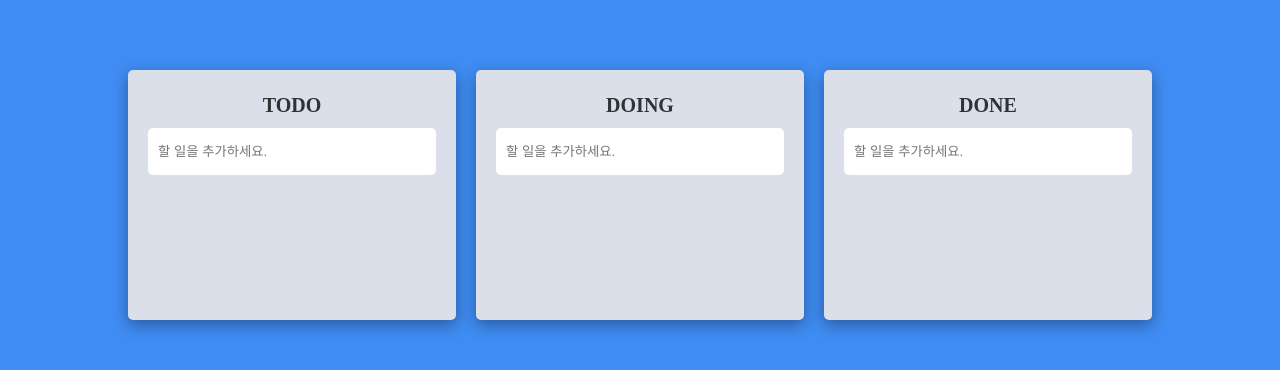
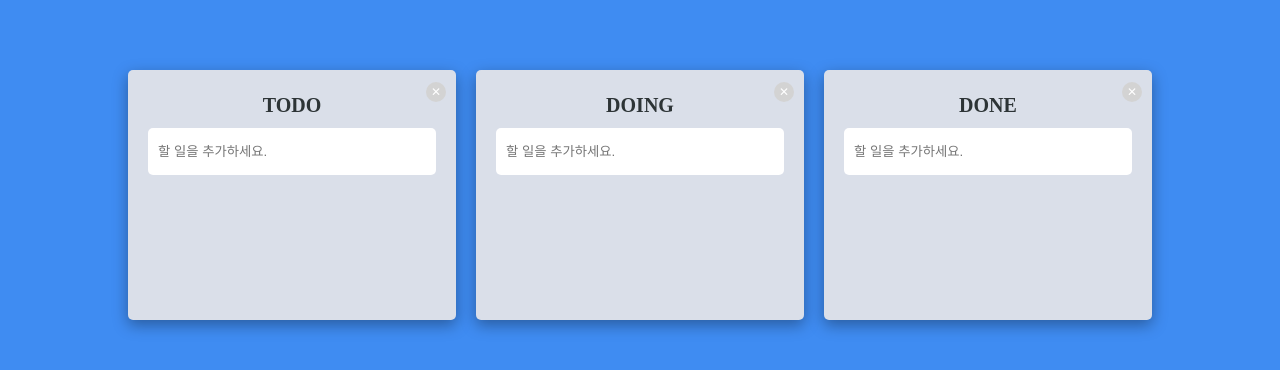
Before and after one commit to GitHubGW/react-trello, a React (Create React App) app: page / in a window 1280 px wide. Shown: the part 205-575 px from the top of the page. Built offline with nearby package versions, Linux system fonts and the light colour scheme.

Commit message:
feat(DroppableBoard): delete droppable board

```diff
--- a/src/components/DroppableBoard.tsx
+++ b/src/components/DroppableBoard.tsx
@@ -1,8 +1,8 @@
 import { Droppable, DroppableProvided, DroppableStateSnapshot } from "react-beautiful-dnd";
 import { useForm } from "react-hook-form";
-import { useSetRecoilState } from "recoil";
+import { SetterOrUpdater, useSetRecoilState } from "recoil";
 import styled from "styled-components";
-import { Todo, TodosState, todosState, TRELLO_TODO } from "../atom";
+import { Todo, TodosState, todosState } from "../atom";
 import { handleSaveTodoInLocalStorage } from "../todo.utils";
 import DraggableCard from "./DraggableCard";
 
@@ -15,7 +15,23 @@ interface FormData {
   text: string;
 }
 
-const Container = styled.div``;
+const Container = styled.div`
+  position: relative;
+`;
+
+const DeleteBoardButton = styled.button`
+  position: absolute;
+  top: 12px;
+  right: 10px;
+  border: none;
+  outline: none;
+  cursor: pointer;
+  background-color: lightgray;
+  color: white;
+  padding: 3px 5px;
+  border-radius: 50px;
+  font-size: 12px;
+`;
 
 const Board = styled.div`
   background-color: ${(props) => props.theme.boardColor};
@@ -50,14 +66,24 @@ const BoardContent = styled.div<{ isDraggingOver: boolean; draggingFromThisWith:
   border-radius: 5px;
   transition: all 0.5s;
   padding: 10px;
-  margin-top: 10px;
+  margin-top: 8px;
   box-sizing: border-box;
   background-color: ${(props) => (props.isDraggingOver === true ? props.theme.boardBgColor : props.draggingFromThisWith === true ? "rgba(231, 76, 60,0.8)" : "transparent")};
 `;
 
 const DroppableBoard = ({ boardId, todos }: DroppableBoardProps) => {
   const { register, handleSubmit, setValue, getValues } = useForm<FormData>({ mode: "onChange", defaultValues: { text: "" } });
-  const setTodos = useSetRecoilState(todosState);
+  const setTodos: SetterOrUpdater<TodosState> = useSetRecoilState(todosState);
+
+  const handleDeleteBoard = (boardId: string): void => {
+    setTodos((todos: TodosState) => {
+      const copiedTodos: TodosState = { ...todos };
+      delete copiedTodos[boardId];
+      const result: TodosState = copiedTodos;
+      handleSaveTodoInLocalStorage(result);
+      return result;
+    });
+  };
 
   const onValid = (): void => {
     setTodos((todos: TodosState) => {
@@ -72,6 +98,7 @@ const DroppableBoard = ({ boardId, todos }: DroppableBoardProps) => {
 
   return (
     <Container>
+      <DeleteBoardButton onClick={() => handleDeleteBoard(boardId)}>✕</DeleteBoardButton>
       <Droppable droppableId={boardId}>
         {(provided: DroppableProvided, { isDraggingOver, draggingOverWith, draggingFromThisWith, isUsingPlaceholder }: DroppableStateSnapshot) => (
           <Board ref={provided.innerRef} {...provided.droppableProps}>
```
